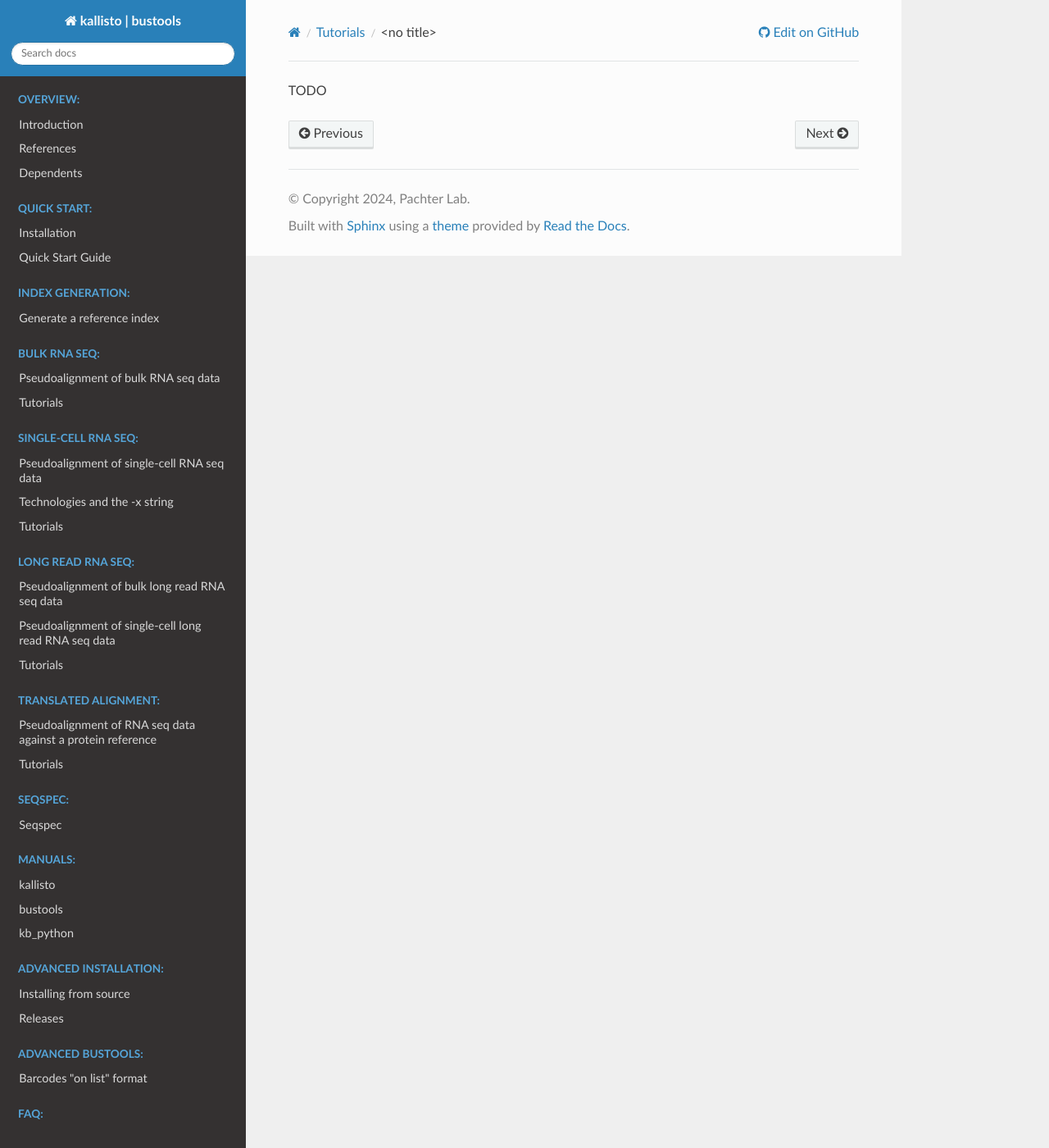
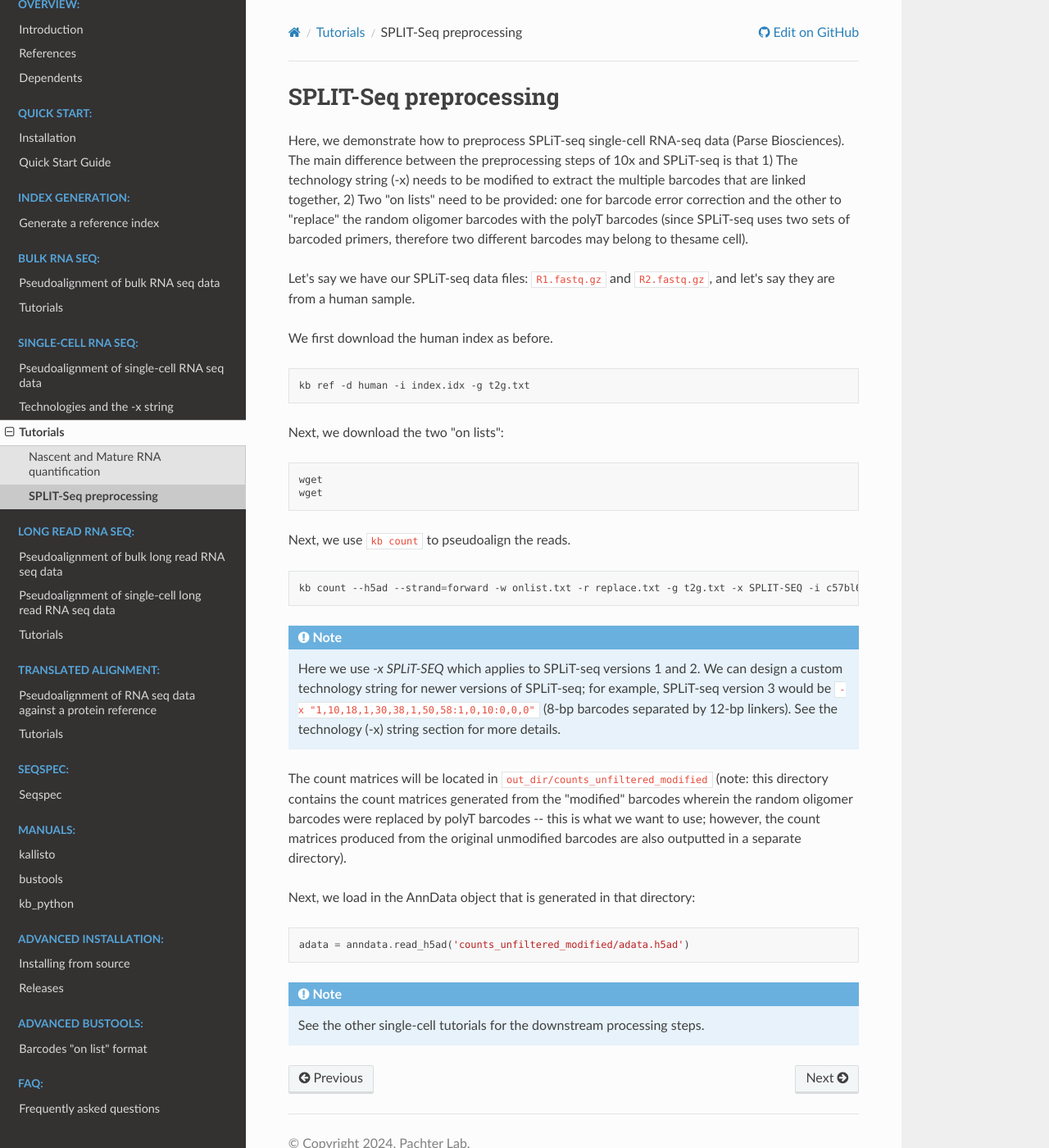
Before and after one commit to pachterlab/kb_docs, a Sphinx documentation site: the page built from docs/source/sc/webpages/splitseq_preprocessing.rst, in a window 1280 px wide and 1400 px high. Shown: the whole window at 82% size. Built offline with Sphinx 7.4.7 and the Read the Docs theme 3.1.0, drawn with Linux system fonts in a browser that asks for light colours; pages that are not in the unit, such as notebooks, are missing from menus.

Commit message:
Update splitseq_preprocessing.rst

```diff
--- a/docs/source/sc/webpages/splitseq_preprocessing.rst
+++ b/docs/source/sc/webpages/splitseq_preprocessing.rst
@@ -1 +1,48 @@
-TODO
+SPLIT-Seq preprocessing
+=======================
+
+Here, we demonstrate how to preprocess SPLiT-seq single-cell RNA-seq data (Parse Biosciences). The main difference between the preprocessing steps of 10x and SPLiT-seq is that 1) The technology string (-x) needs to be modified to extract the multiple barcodes that are linked together, 2) Two "on lists" need to be provided: one for barcode error correction and the other to "replace" the random oligomer barcodes with the polyT barcodes (since SPLiT-seq uses two sets of barcoded primers, therefore two different barcodes may belong to thesame cell).
+
+Let's say we have our SPLiT-seq data files: ``R1.fastq.gz`` and ``R2.fastq.gz``, and let's say they are from a human sample.
+
+We first download the human index as before.
+
+
+.. code-block:: shell
+
+   kb ref -d human -i index.idx -g t2g.txt
+
+Next, we download the two "on lists":
+
+.. code-block:: shell
+
+   wget
+   wget
+
+
+Next, we use ``kb count`` to pseudoalign the reads.
+
+.. code-block:: shell
+
+   kb count --h5ad --strand=forward -w onlist.txt -r replace.txt -g t2g.txt -x SPLIT-SEQ -i c57bl6j.idx -t 24 -o out_dir/ R1.fastq.gz R2.fastq.gz
+
+
+.. note::
+
+   Here we use `-x SPLiT-SEQ` which applies to SPLiT-seq versions 1 and 2. We can design a custom technology string for newer versions of SPLiT-seq; for example, SPLiT-seq version 3 would be ``-x "1,10,18,1,30,38,1,50,58:1,0,10:0,0,0"`` (8-bp barcodes separated by 12-bp linkers). See the technology (-x) string section for more details.
+
+
+
+The count matrices will be located in ``out_dir/counts_unfiltered_modified`` (note: this directory contains the count matrices generated from the "modified" barcodes wherein the random oligomer barcodes were replaced by polyT barcodes -- this is what we want to use; however, the count matrices produced from the original unmodified barcodes are also outputted in a separate directory).
+
+Next, we load in the AnnData object that is generated in that directory:
+
+.. code-block:: python
+
+   adata = anndata.read_h5ad('counts_unfiltered_modified/adata.h5ad')
+
+
+
+.. note::
+
+   See the other single-cell tutorials for the downstream processing steps.
```
